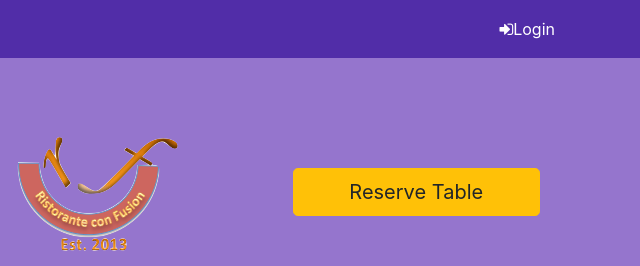
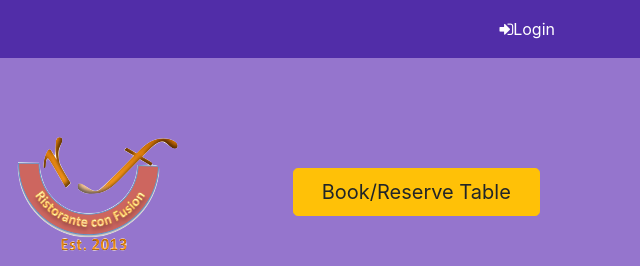
Before and after one commit to navnit0707/conFusion, a website: page index.html in a window 1280 px wide. Shown: the top 266 px of the page, 640-1280 px from the left. Drawn offline with nearby package versions, Linux system fonts and the light colour scheme.

Commit message:
Update index.html

```diff
--- a/index.html
+++ b/index.html
@@ -88,7 +88,7 @@
                 </div>
                 <div class="col-12 col-sm-3 justify-content-center">
                  <a role="button" class="btn btn-block nav-link btn-warning btn-lg mt-5" data-toggle="modal" data-target="#reservetable"
-                  href="#form">Reserve Table</a>
+                  href="#form">Book/Reserve Table</a>
                 </div>
             </div>
         </div>
```
